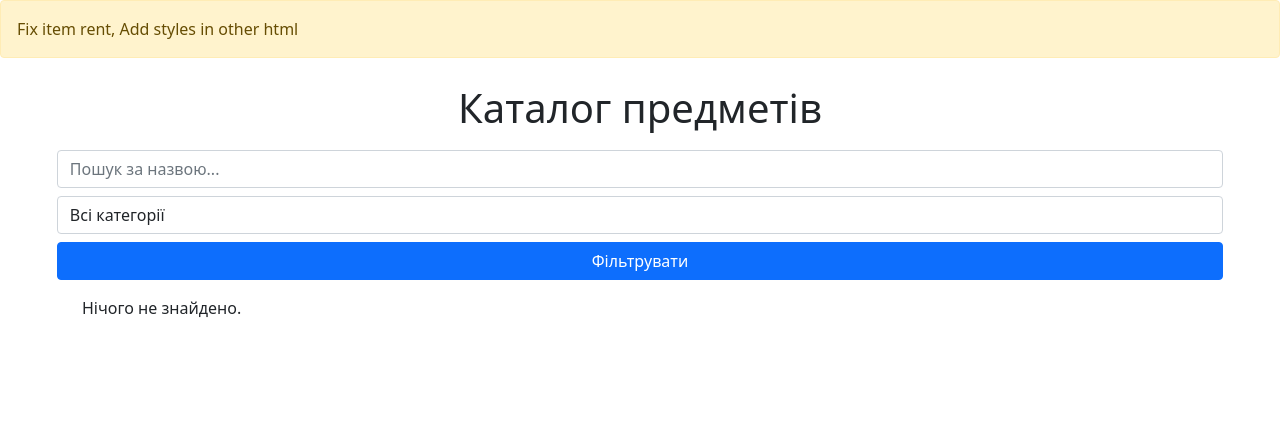
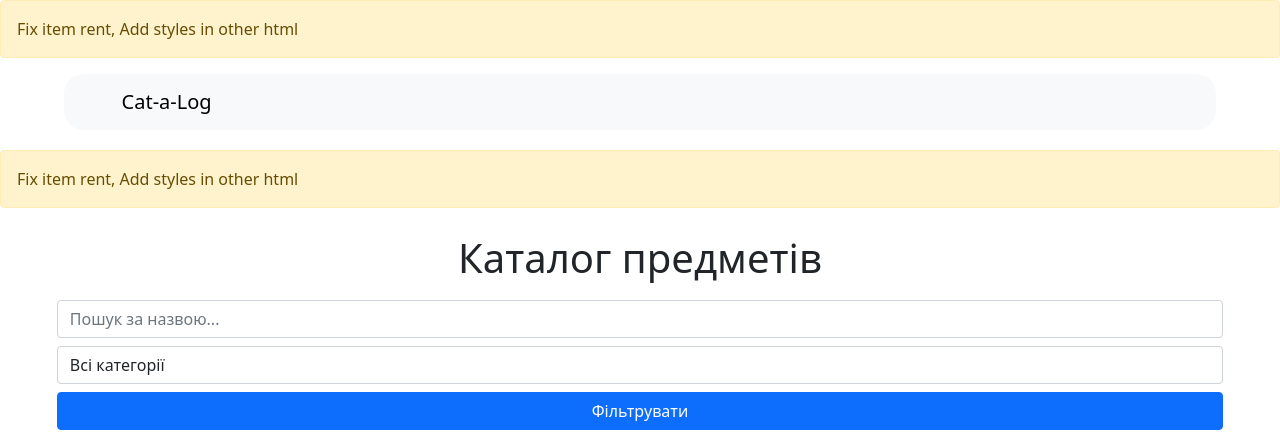
Before and after one commit to fand1l/items-rent, a Django app: page / in a window 1280 px wide. Shown: the top 448 px of the page. Run offline with Django 5.2, Linux system fonts and the light colour scheme; data that the repository does not hold is empty.

Commit message:
navbar update

```diff
--- a/main_app/templates/base.html
+++ b/main_app/templates/base.html
@@ -8,6 +8,7 @@
     <link href="https://cdn.jsdelivr.net/npm/bootstrap@5.0.2/dist/css/bootstrap.min.css" rel="stylesheet" integrity="sha384-EVSTQN3/azprG1Anm3QDgpJLIm9Nao0Yz1ztcQTwFspd3yD65VohhpuuCOmLASjC" crossorigin="anonymous">
 </head>
 <body>
+    <div class="alert alert-warning" role="alert">Fix item rent, Add styles in other html</div>
     {% if messages %}
         <ul>
             {% for message in messages %}
@@ -15,7 +16,9 @@
             {% endfor %}
         </ul>
     {% endif %}
-
+    <div class="navbar navbar-expand-lg navbar-ligh bg-light" style="width: 90%; margin-left: 5%; margin-right: 5%; border-radius: 20px; margin-bottom: 20px;">
+        <a class="navbar-brand" href="{% url 'main_app:items_list' %}" style="text-decoration: none; color: black; padding-left: 5%;">Cat-a-Log</a>
+    </div>
     {% block content %}
 
     {% endblock %}
```
